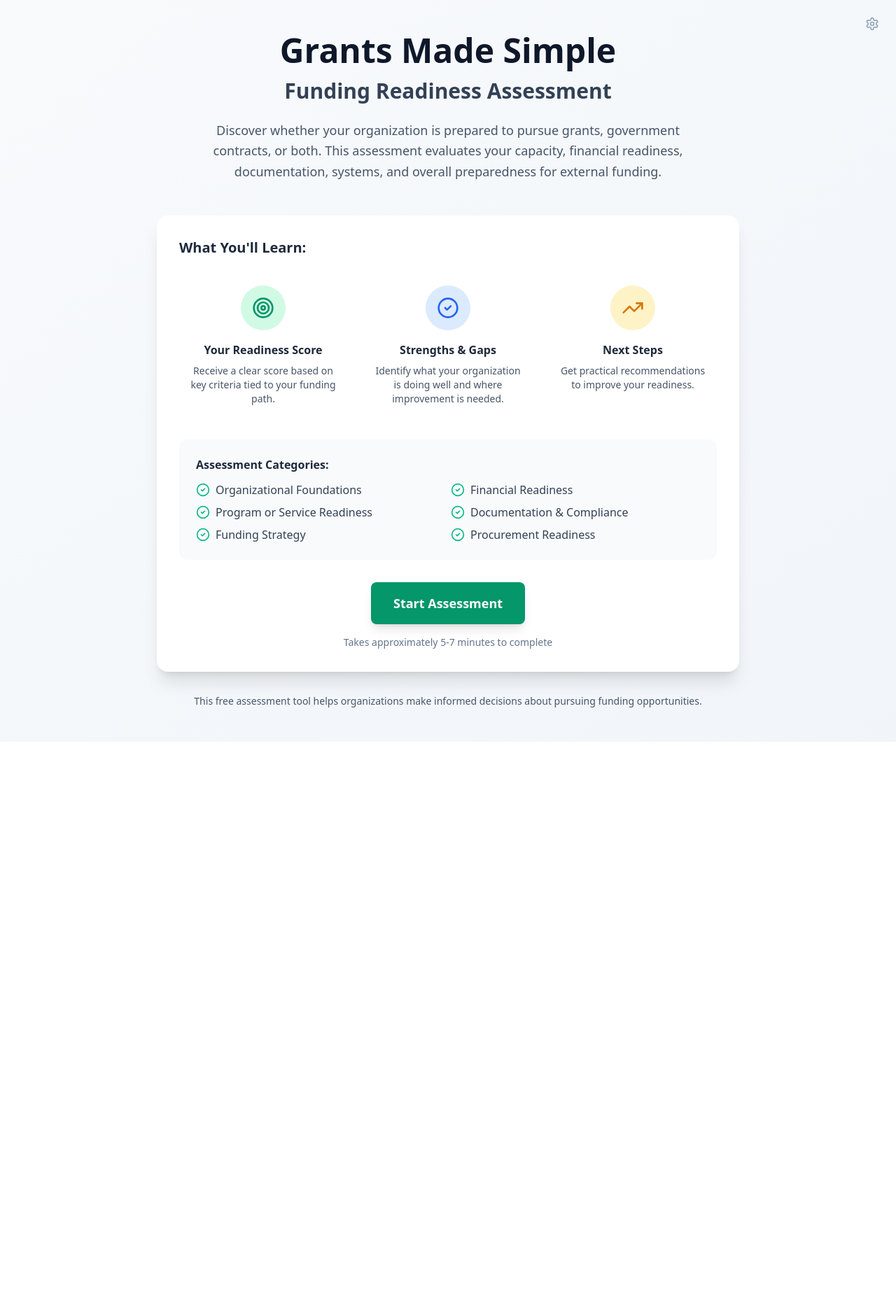
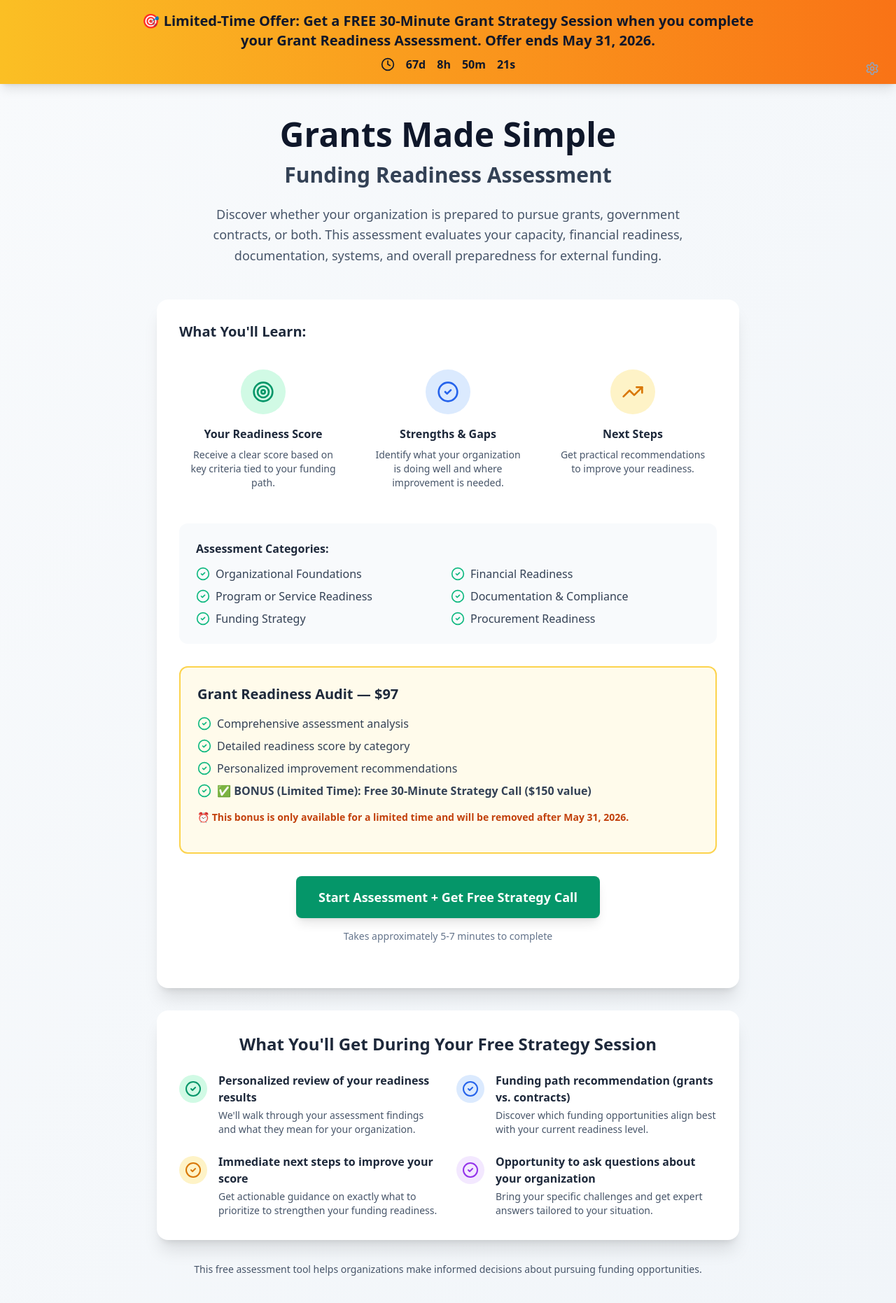
Before and after one commit to Feltdogdecamillions/Grant-Readiness-Assessment_Final, a React (Vite) app: page / in a window 1280 px wide. Shown: the top 1862 px of the page at 70% size. Before the commit the page ends 1060 px from the top, so only its background shows below. Built offline with nearby package versions, Linux system fonts and the light colour scheme; no server answers.

Commit message:
Update sales page with limited-time bonus

```diff
--- a/src/components/Landing.tsx
+++ b/src/components/Landing.tsx
@@ -1,4 +1,5 @@
-import { CheckCircle2, Target, TrendingUp, Settings } from 'lucide-react';
+import { CheckCircle2, Target, TrendingUp, Settings, Clock } from 'lucide-react';
+import { useState, useEffect } from 'react';
 
 interface LandingProps {
   onStart: () => void;
@@ -6,12 +7,59 @@ interface LandingProps {
 }
 
 export default function Landing({ onStart, onAdminClick }: LandingProps) {
+  const [timeLeft, setTimeLeft] = useState({
+    days: 0,
+    hours: 0,
+    minutes: 0,
+    seconds: 0
+  });
+
+  useEffect(() => {
+    const targetDate = new Date('2026-05-31T23:59:59').getTime();
+
+    const updateCountdown = () => {
+      const now = new Date().getTime();
+      const distance = targetDate - now;
+
+      if (distance > 0) {
+        setTimeLeft({
+          days: Math.floor(distance / (1000 * 60 * 60 * 24)),
+          hours: Math.floor((distance % (1000 * 60 * 60 * 24)) / (1000 * 60 * 60)),
+          minutes: Math.floor((distance % (1000 * 60 * 60)) / (1000 * 60)),
+          seconds: Math.floor((distance % (1000 * 60)) / 1000)
+        });
+      }
+    };
+
+    updateCountdown();
+    const interval = setInterval(updateCountdown, 1000);
+
+    return () => clearInterval(interval);
+  }, []);
+
   return (
     <div className="min-h-screen bg-gradient-to-br from-slate-50 to-slate-100">
+      <div className="bg-gradient-to-r from-amber-400 to-orange-500 text-slate-900 py-4 px-4 shadow-lg">
+        <div className="max-w-4xl mx-auto text-center">
+          <p className="text-lg sm:text-xl font-bold mb-2">
+            🎯 Limited-Time Offer: Get a FREE 30-Minute Grant Strategy Session when you complete your Grant Readiness Assessment. Offer ends May 31, 2026.
+          </p>
+          <div className="flex justify-center items-center gap-4 text-sm sm:text-base font-semibold">
+            <Clock className="w-5 h-5" />
+            <div className="flex gap-4">
+              <span>{timeLeft.days}d</span>
+              <span>{timeLeft.hours}h</span>
+              <span>{timeLeft.minutes}m</span>
+              <span>{timeLeft.seconds}s</span>
+            </div>
+          </div>
+        </div>
+      </div>
+
       <div className="max-w-4xl mx-auto px-4 py-12 sm:px-6 lg:px-8">
         <button
           onClick={onAdminClick}
-          className="absolute top-4 right-4 p-2 text-slate-400 hover:text-slate-600 transition-colors"
+          className="absolute top-20 right-4 p-2 text-slate-400 hover:text-slate-600 transition-colors"
           aria-label="Admin Dashboard"
         >
           <Settings className="w-5 h-5" />
@@ -103,16 +151,87 @@ export default function Landing({ onStart, onAdminClick }: LandingProps) {
             </ul>
           </div>
 
-          <div className="text-center">
+          <div className="bg-amber-50 border-2 border-amber-300 rounded-xl p-6 mb-8">
+            <h4 className="font-bold text-slate-800 mb-4 text-xl">
+              Grant Readiness Audit — $97
+            </h4>
+            <ul className="text-left space-y-2 mb-4">
+              <li className="flex items-start">
+                <CheckCircle2 className="w-5 h-5 text-emerald-500 mr-2 mt-0.5 flex-shrink-0" />
+                <span className="text-slate-700">Comprehensive assessment analysis</span>
+              </li>
+              <li className="flex items-start">
+                <CheckCircle2 className="w-5 h-5 text-emerald-500 mr-2 mt-0.5 flex-shrink-0" />
+                <span className="text-slate-700">Detailed readiness score by category</span>
+              </li>
+              <li className="flex items-start">
+                <CheckCircle2 className="w-5 h-5 text-emerald-500 mr-2 mt-0.5 flex-shrink-0" />
+                <span className="text-slate-700">Personalized improvement recommendations</span>
+              </li>
+              <li className="flex items-start">
+                <CheckCircle2 className="w-5 h-5 text-emerald-500 mr-2 mt-0.5 flex-shrink-0" />
+                <span className="text-slate-700 font-bold">✅ BONUS (Limited Time): Free 30-Minute Strategy Call ($150 value)</span>
+              </li>
+            </ul>
+            <p className="text-sm text-orange-700 font-semibold mb-4">
+              ⏰ This bonus is only available for a limited time and will be removed after May 31, 2026.
+            </p>
+          </div>
+
+          <div className="text-center mb-8">
             <button
               onClick={onStart}
               className="bg-emerald-600 hover:bg-emerald-700 text-white font-semibold px-8 py-4 rounded-lg text-lg transition-colors duration-200 shadow-lg hover:shadow-xl transform hover:-translate-y-0.5"
             >
-              Start Assessment
+              Start Assessment + Get Free Strategy Call
             </button>
             <p className="text-slate-500 text-sm mt-4">
               Takes approximately 5-7 minutes to complete
             </p>
+          </div>
+        </div>
+
+        <div className="bg-white rounded-2xl shadow-xl p-8 mb-8">
+          <h3 className="text-2xl font-bold text-slate-800 mb-6 text-center">
+            What You'll Get During Your Free Strategy Session
+          </h3>
+          <div className="grid md:grid-cols-2 gap-6">
+            <div className="flex items-start">
+              <div className="bg-emerald-100 rounded-full p-2 mr-4 mt-1">
+                <CheckCircle2 className="w-6 h-6 text-emerald-600" />
+              </div>
+              <div>
+                <h4 className="font-semibold text-slate-800 mb-1">Personalized review of your readiness results</h4>
+                <p className="text-slate-600 text-sm">We'll walk through your assessment findings and what they mean for your organization.</p>
+              </div>
+            </div>
+            <div className="flex items-start">
+              <div className="bg-blue-100 rounded-full p-2 mr-4 mt-1">
+                <CheckCircle2 className="w-6 h-6 text-blue-600" />
+              </div>
+              <div>
+                <h4 className="font-semibold text-slate-800 mb-1">Funding path recommendation (grants vs. contracts)</h4>
+                <p className="text-slate-600 text-sm">Discover which funding opportunities align best with your current readiness level.</p>
+              </div>
+            </div>
+            <div className="flex items-start">
+              <div className="bg-amber-100 rounded-full p-2 mr-4 mt-1">
+                <CheckCircle2 className="w-6 h-6 text-amber-600" />
+              </div>
+              <div>
+                <h4 className="font-semibold text-slate-800 mb-1">Immediate next steps to improve your score</h4>
+                <p className="text-slate-600 text-sm">Get actionable guidance on exactly what to prioritize to strengthen your funding readiness.</p>
+              </div>
+            </div>
+            <div className="flex items-start">
+              <div className="bg-purple-100 rounded-full p-2 mr-4 mt-1">
+                <CheckCircle2 className="w-6 h-6 text-purple-600" />
+              </div>
+              <div>
+                <h4 className="font-semibold text-slate-800 mb-1">Opportunity to ask questions about your organization</h4>
+                <p className="text-slate-600 text-sm">Bring your specific challenges and get expert answers tailored to your situation.</p>
+              </div>
+            </div>
           </div>
         </div>
 
```
